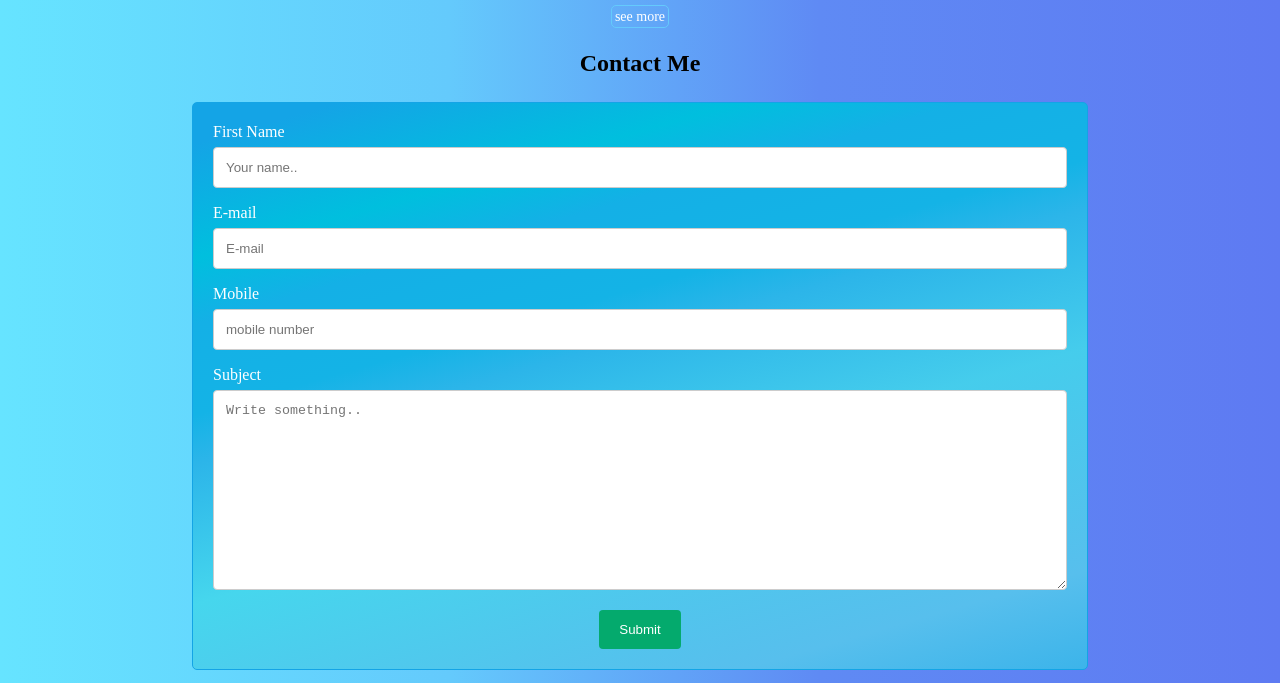
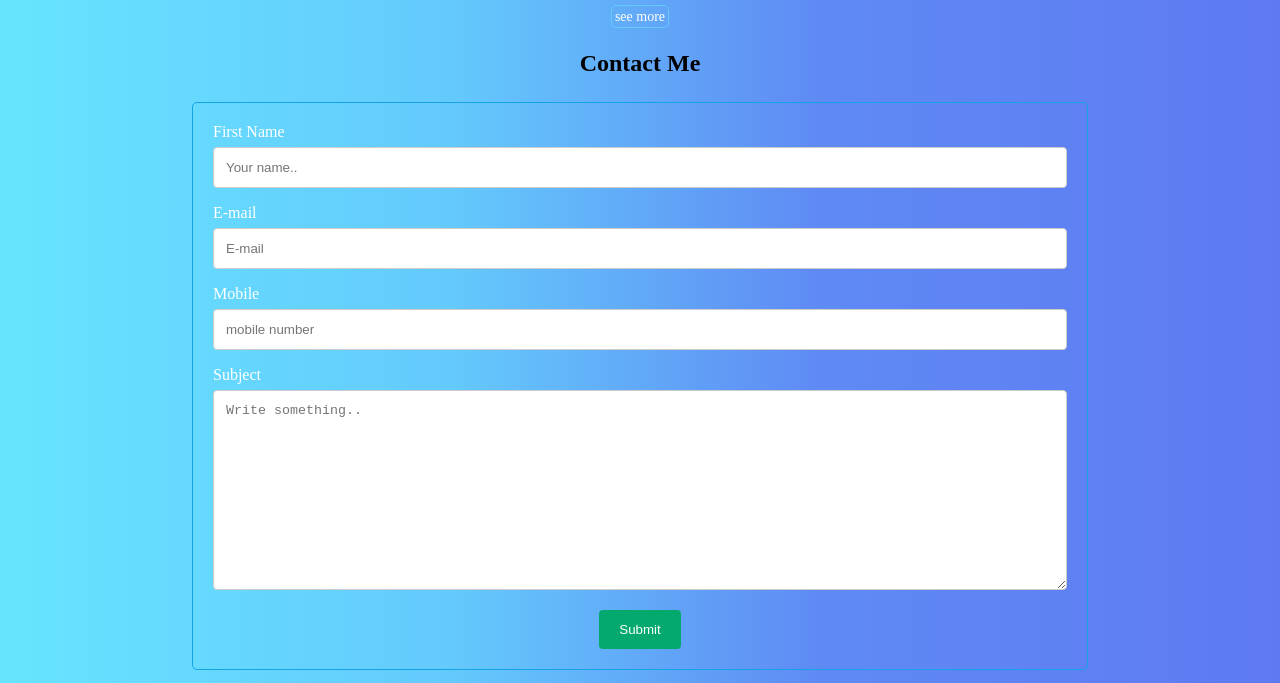
Before and after one commit to shiju-g/personal-website-shiju, a plain HTML site: page index.html in a window 1280 px wide. Shown: the part 1070-1753 px from the top of the page. Drawn offline with nearby package versions, Linux system fonts and the light colour scheme.

Commit message:
Update style.css

```diff
--- a/style.css
+++ b/style.css
@@ -524,10 +524,6 @@ input[type=text], select, textarea {
     margin-right: 15%;
     border: 1px solid;
     border-color: rgb(20,164,230);
-    background: -moz-linear-gradient(164deg, rgba(20,164,230,1) 5%, rgba(0,191,222,1) 19%, rgba(20,176,230,1) 27%, rgba(20,179,230,1) 38%, rgba(44,181,233,1) 44%, rgba(66,214,235,0.8855917366946778) 61%, rgba(87,191,237,1) 88%, rgba(60,180,234,1) 100%, rgba(215,241,250,1) 100%);
-    background: -webkit-linear-gradient(164deg, rgba(20,164,230,1) 5%, rgba(0,191,222,1) 19%, rgba(20,176,230,1) 27%, rgba(20,179,230,1) 38%, rgba(44,181,233,1) 44%, rgba(66,214,235,0.8855917366946778) 61%, rgba(87,191,237,1) 88%, rgba(60,180,234,1) 100%, rgba(215,241,250,1) 100%);
-    background: linear-gradient(164deg, rgba(20,164,230,1) 5%, rgba(0,191,222,1) 19%, rgba(20,176,230,1) 27%, rgba(20,179,230,1) 38%, rgba(44,181,233,1) 44%, rgba(66,214,235,0.8855917366946778) 61%, rgba(87,191,237,1) 88%, rgba(60,180,234,1) 100%, rgba(215,241,250,1) 100%);
-    filter: progid:DXImageTransform.Microsoft.gradient(startColorstr="#14a4e6",endColorstr="#d7f1fa",GradientType=1);;
     color: white;
   }
 input[type=email],[type=tel]{
```
